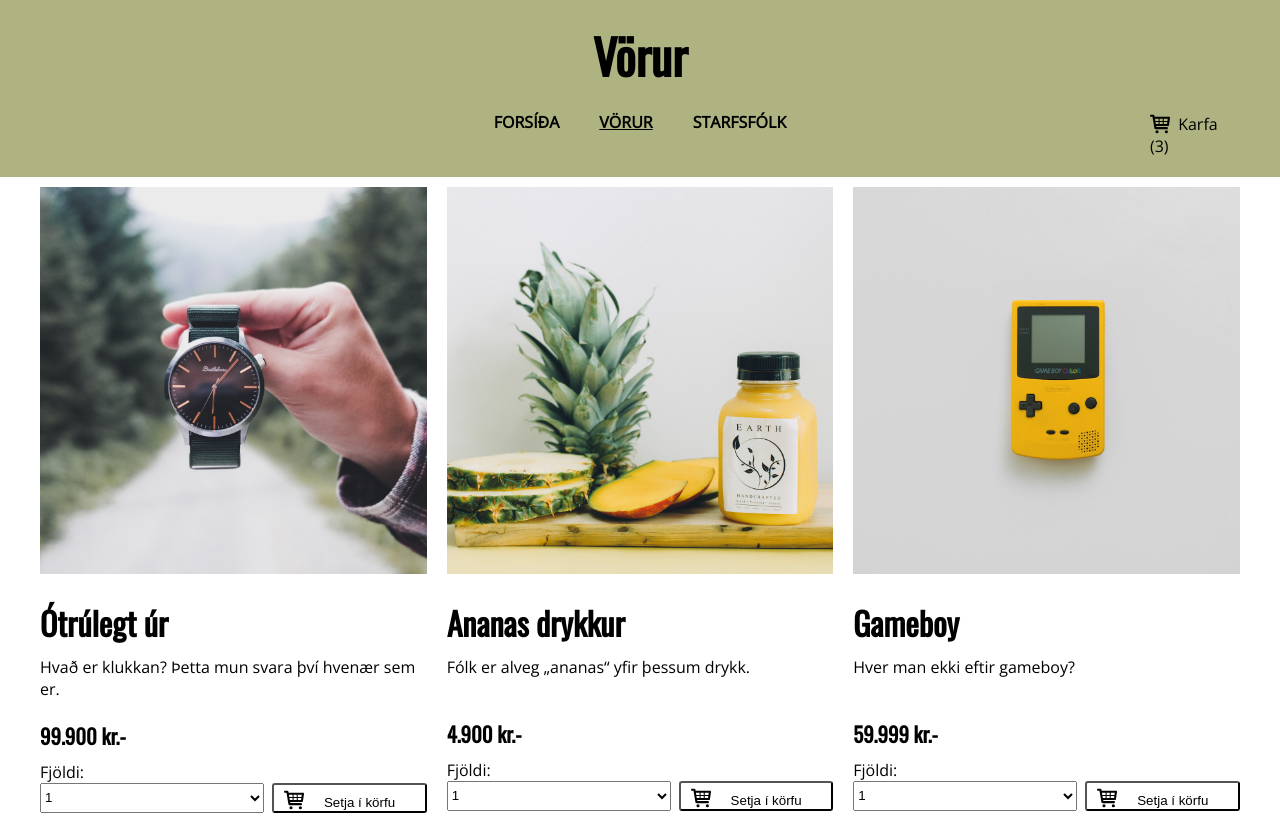
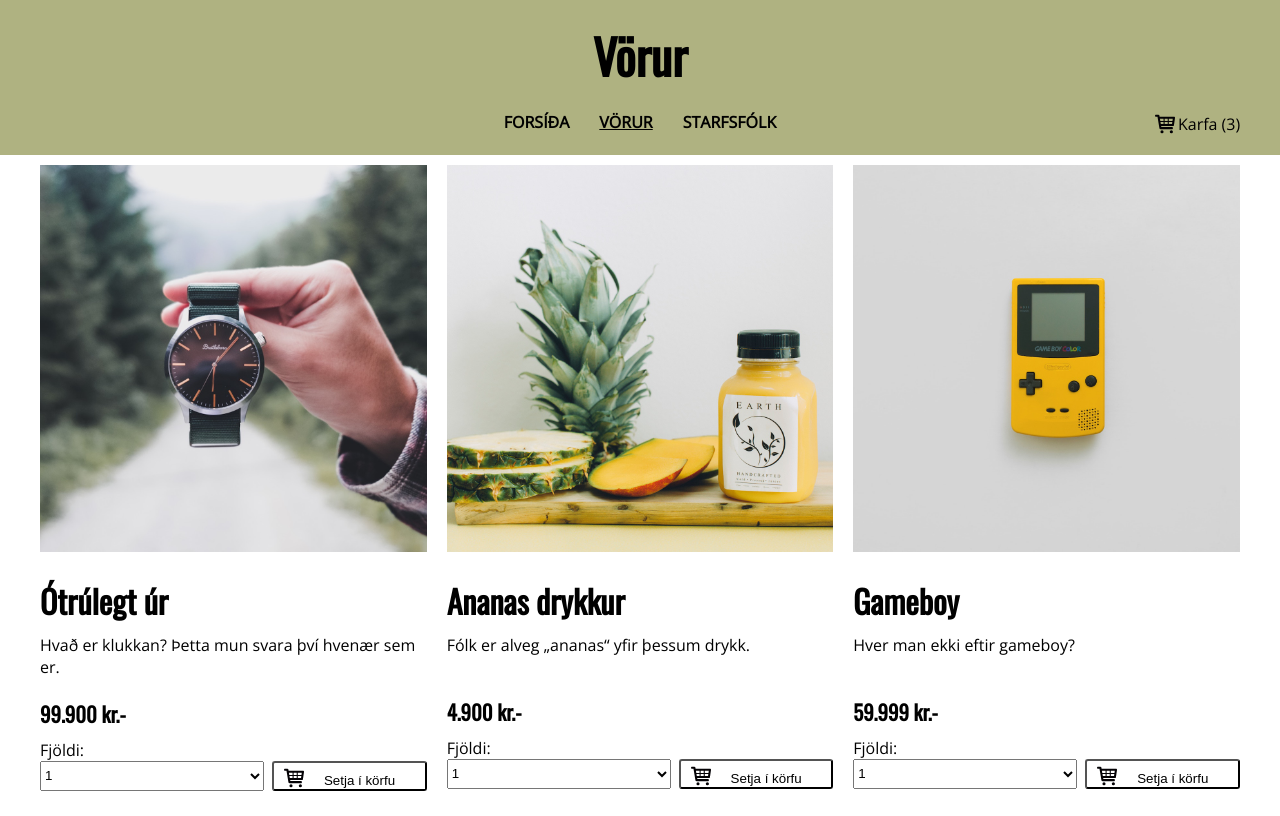
Before and after one commit to Fridrikhr/Hopaverkefni1, a plain HTML site: page products.html in a window 1280 px wide. Shown: the top 816 px of the page. Drawn offline with nearby package versions, Linux system fonts and the light colour scheme.

Commit message:
náði að laga körfuna í header

```diff
--- a/products.css
+++ b/products.css
@@ -64,7 +64,7 @@
 }
 
   .header__menu__item {
-    margin: 20px;
+    margin: 15px;
     color: #000;
     text-decoration: none;
     transition: 300ms ease-in-out;
--- a/styles.scss
+++ b/styles.scss
@@ -66,7 +66,7 @@ html {
 }
 
 .header__menu__item {
-  margin: 20px;
+  margin: 15px;
   color: #000;
   text-decoration: none;
   transition: 300ms ease-in-out;
```
